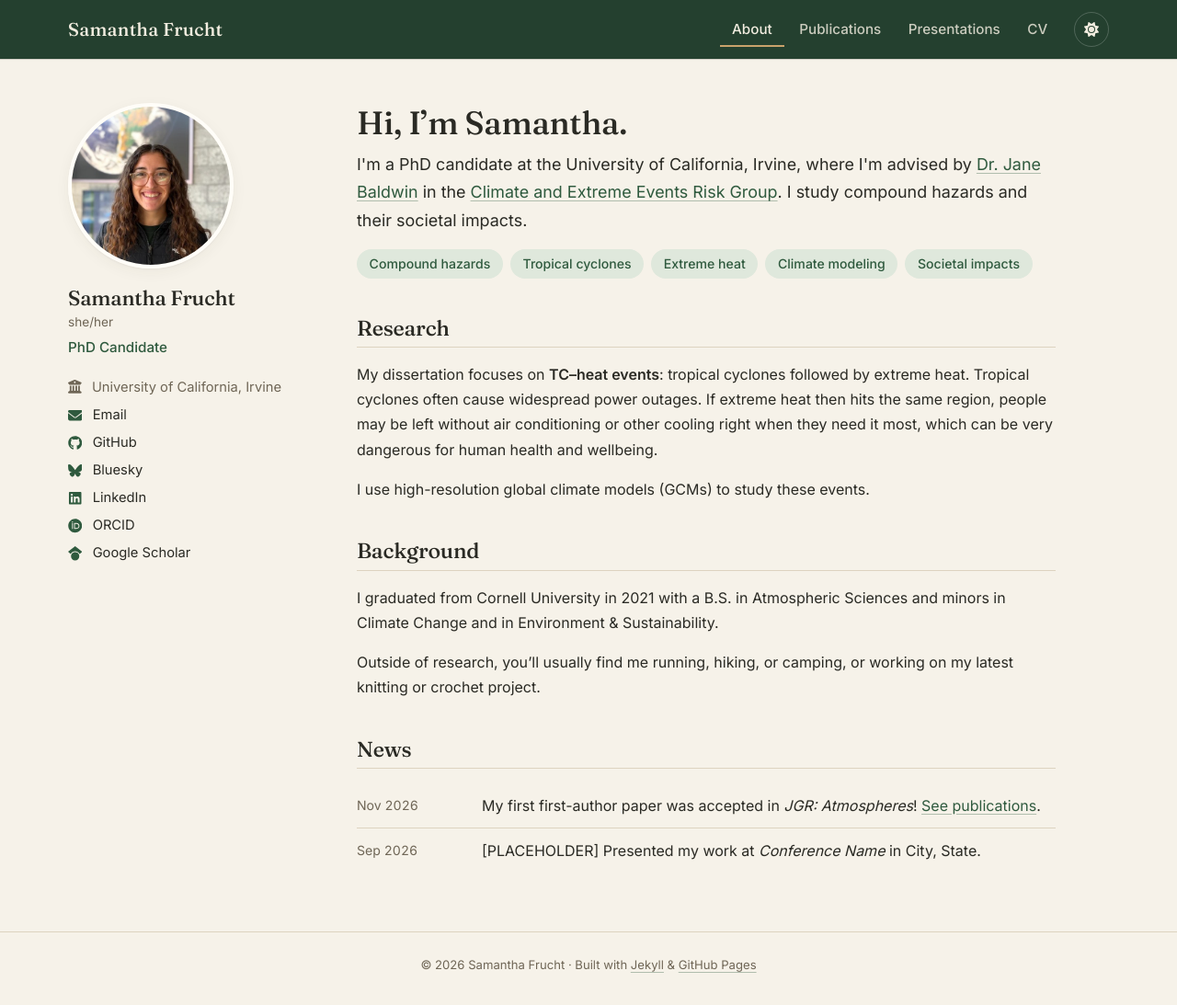
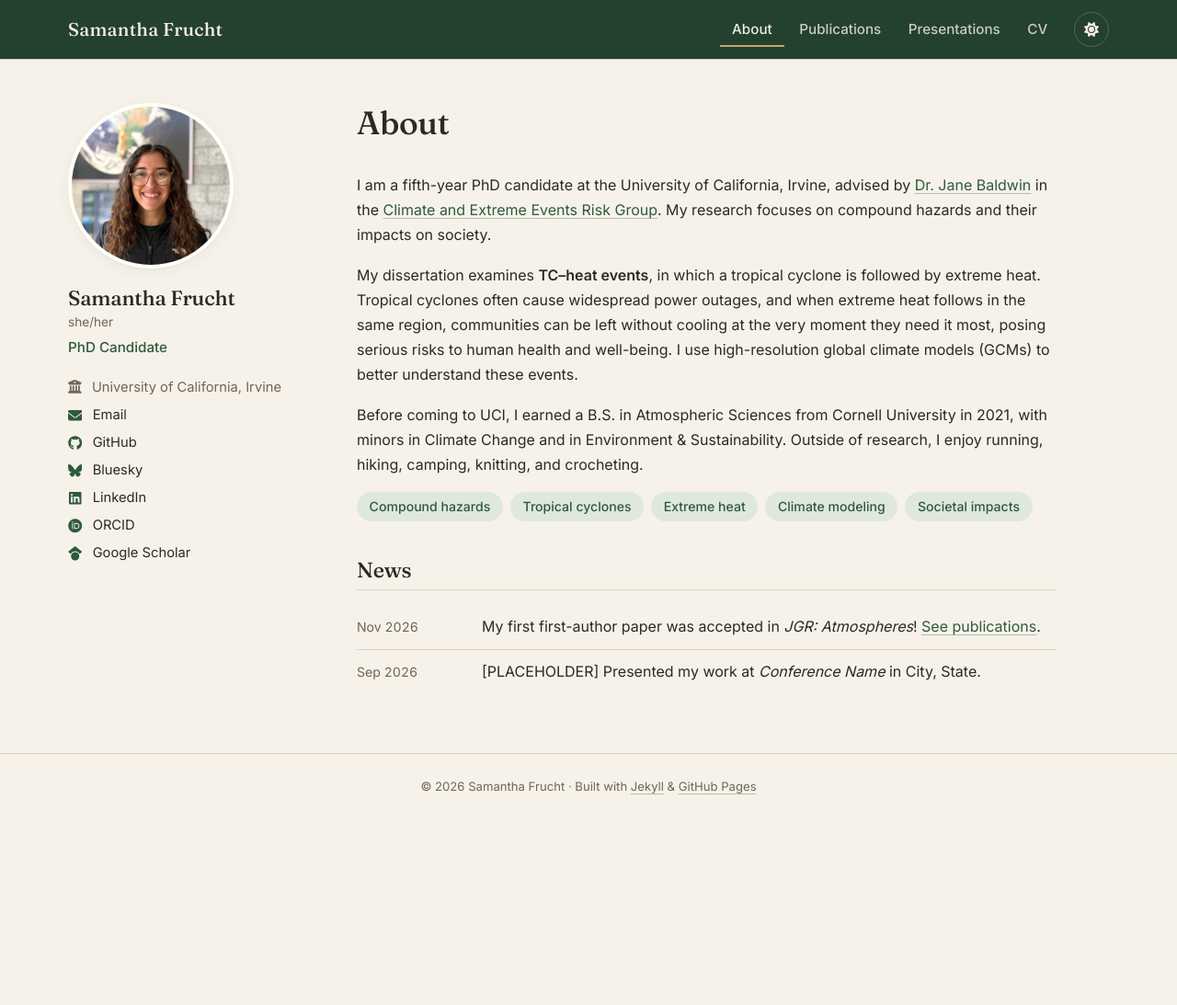
Before and after one commit to samfrucht/samfrucht.github.io, a Jekyll site: the page built from index.md, in a window 1280 px wide and 1093 px high. Shown: the whole window at 92% size. Built offline with Jekyll 4.4.1, drawn with Linux system fonts in a browser that asks for light colours.

Commit message:
Rewrite About as a single flowing section
Co-Authored-By: Claude Opus 5.5 <noreply@anthropic.com>
Claude-Session: https://claude.ai/code/session_01YNjHfz6pZMsPt2Ai27dWjm

```diff
--- a/index.md
+++ b/index.md
@@ -1,17 +1,17 @@
 ---
 layout: page
 title: About
-hide_title: true
 permalink: /
 news_limit: 6
 ---
 
 {% if site.job_market != "" %}<div class="banner">{{ site.job_market | markdownify | remove: '<p>' | remove: '</p>' }}</div>{% endif %}
 
-# Hi, I'm Samantha.
-{: .page__title}
+I am a fifth-year PhD candidate at the University of California, Irvine, advised by [Dr. Jane Baldwin](https://www.janebaldw.in/) in the [Climate and Extreme Events Risk Group](https://www.janebaldw.in/). My research focuses on compound hazards and their impacts on society.
 
-<p class="lead">I'm a PhD candidate at the University of California, Irvine, where I'm advised by <a href="https://www.janebaldw.in/">Dr. Jane Baldwin</a> in the <a href="https://www.janebaldw.in/">Climate and Extreme Events Risk Group</a>. I study compound hazards and their societal impacts.</p>
+My dissertation examines **TC–heat events**, in which a tropical cyclone is followed by extreme heat. Tropical cyclones often cause widespread power outages, and when extreme heat follows in the same region, communities can be left without cooling at the very moment they need it most, posing serious risks to human health and well-being. I use high-resolution global climate models (GCMs) to better understand these events.
+
+Before coming to UCI, I earned a B.S. in Atmospheric Sciences from Cornell University in 2021, with minors in Climate Change and in Environment & Sustainability. Outside of research, I enjoy running, hiking, camping, knitting, and crocheting.
 
 <ul class="interests" aria-label="Research interests">
   <li>Compound hazards</li>
@@ -20,18 +20,6 @@ news_limit: 6
   <li>Climate modeling</li>
   <li>Societal impacts</li>
 </ul>
-
-## Research
-
-My dissertation focuses on **TC–heat events**: tropical cyclones followed by extreme heat. Tropical cyclones often cause widespread power outages. If extreme heat then hits the same region, people may be left without air conditioning or other cooling right when they need it most, which can be very dangerous for human health and wellbeing.
-
-I use high-resolution global climate models (GCMs) to study these events.
-
-## Background
-
-I graduated from Cornell University in 2021 with a B.S. in Atmospheric Sciences and minors in Climate Change and in Environment & Sustainability.
-
-Outside of research, you'll usually find me running, hiking, or camping, or working on my latest knitting or crochet project.
 
 ## News
 
```
